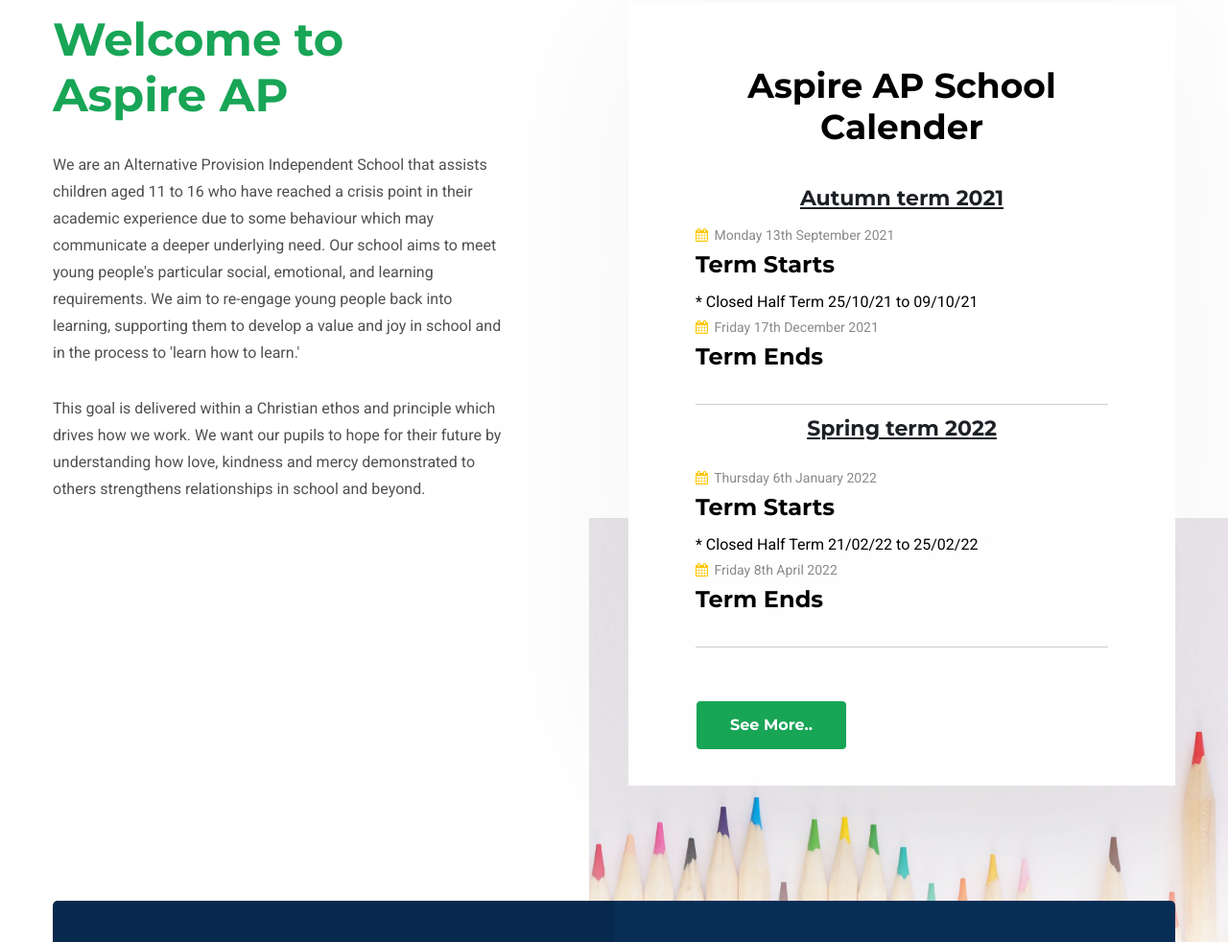
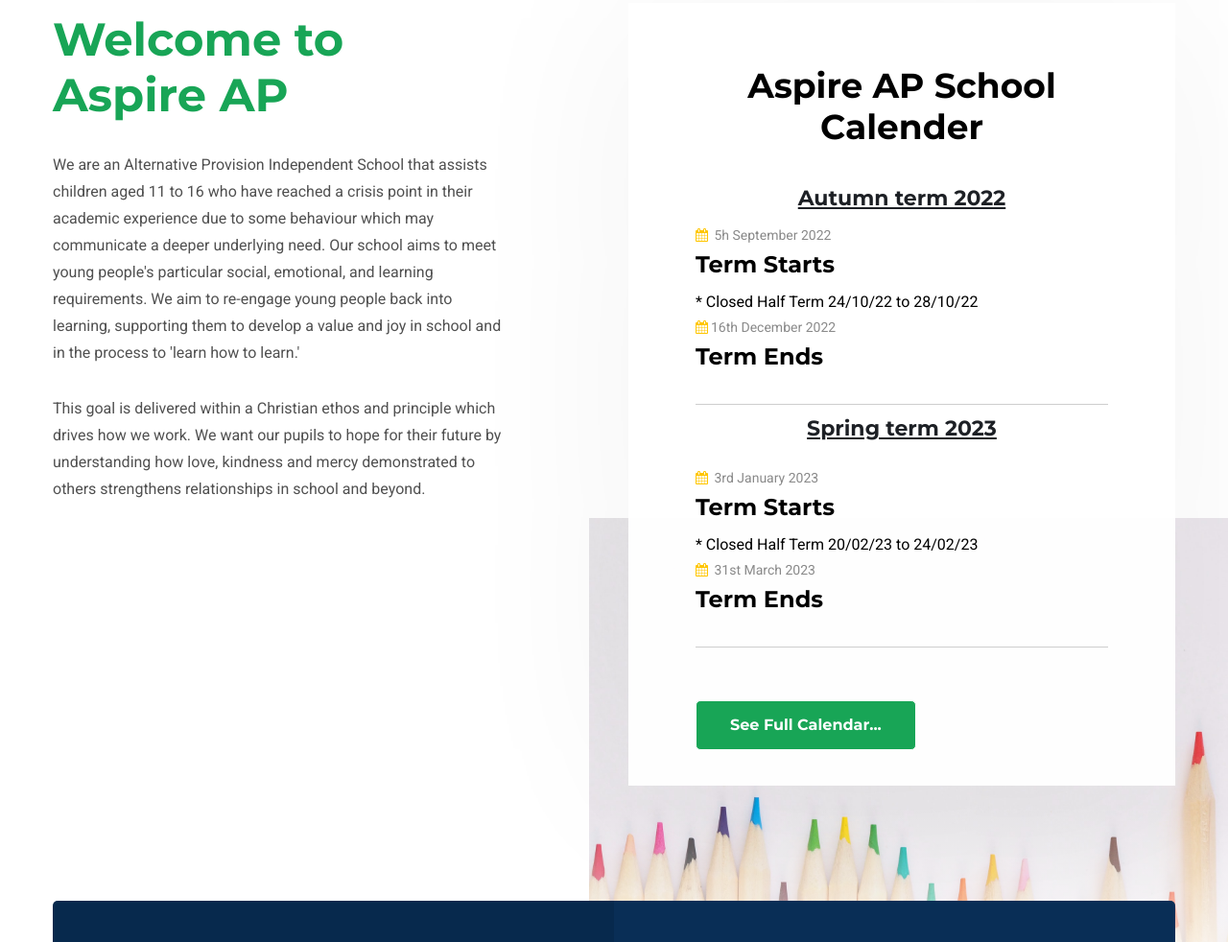
Before and after one commit to TmkDigitalLDN/Aspire_AP_Master, a plain HTML site: page index.html in a window 1280 px wide. Shown: the part 1252-2234 px from the top of the page at 96% size. Drawn offline with Linux system fonts and the light colour scheme; some packages are replaced by stand-ins of ours; a script that the page names is missing.

Commit message:
Updated Home Page

```diff
--- a/index.html
+++ b/index.html
@@ -347,12 +347,12 @@ school and beyond.
                         <ul>
                             <li>
                                 <div class="single-event">
-                                    <h5 style="margin-top: 10px; text-align:center;margin-bottom: 12px;text-decoration: underline;">Autumn term 2021</h3>
-                                    <span><i class="fa fa-calendar"></i> Monday 13th September 2021</span>
+                                    <h5 style="margin-top: 10px; text-align:center;margin-bottom: 12px;text-decoration: underline;">Autumn term 2022</h3>
+                                    <span><i class="fa fa-calendar"></i> 5h September 2022</span>
                                     <a href="#"><h4>Term Starts</h4>
                                    </a>
-                                <p style="color:black;">* Closed Half Term 25/10/21 to 09/10/21</p>
-                                    <span><i class="fa fa-calendar"></i> Friday 17th December 2021</span>
+                                <p style="color:black;">* Closed Half Term 24/10/22 to 28/10/22</p>
+                                    <span><i class="fa fa-calendar"></i>16th December 2022</span>
                                     <a href="#"><h4>Term Ends</h4>
                                    </a>
 
@@ -362,15 +362,15 @@ school and beyond.
                             </li>
                             <li>
                                 <div class="event-title">
-                                    <h5 style="margin-top: 12px; text-align:center;text-decoration: underline;">Spring term 2022</h3>
+                                    <h5 style="margin-top: 12px; text-align:center;text-decoration: underline;">Spring term 2023</h3>
                                 </div> <!-- event title -->
                                 <div class="single-event">
 
-                                    <span><i class="fa fa-calendar"></i> Thursday 6th January 2022</span>
+                                    <span><i class="fa fa-calendar"></i> 3rd January 2023</span>
                                     <a href="about.html"><h4>Term Starts</h4>
                                    </a>
-                                        <p style="color:black;">* Closed Half Term 21/02/22 to 25/02/22</p>
-                                    <span><i class="fa fa-calendar"></i> Friday 8th April 2022</span>
+                                        <p style="color:black;">* Closed Half Term 20/02/23 to 24/02/23</p>
+                                    <span><i class="fa fa-calendar"></i> 31st March 2023</span>
                                     <a href="about.html"><h4>Term Ends</h4>
                                    </a>
 
@@ -378,7 +378,7 @@ school and beyond.
 
                             </li>
                             <li>
-                                <a href="about.html" class="main-btn mt-55">See More..</a>
+                                <a href="about.html" class="main-btn mt-55">See Full Calendar... </a>
                             </li>
                         </ul>
                     </div> <!-- about event -->
```
